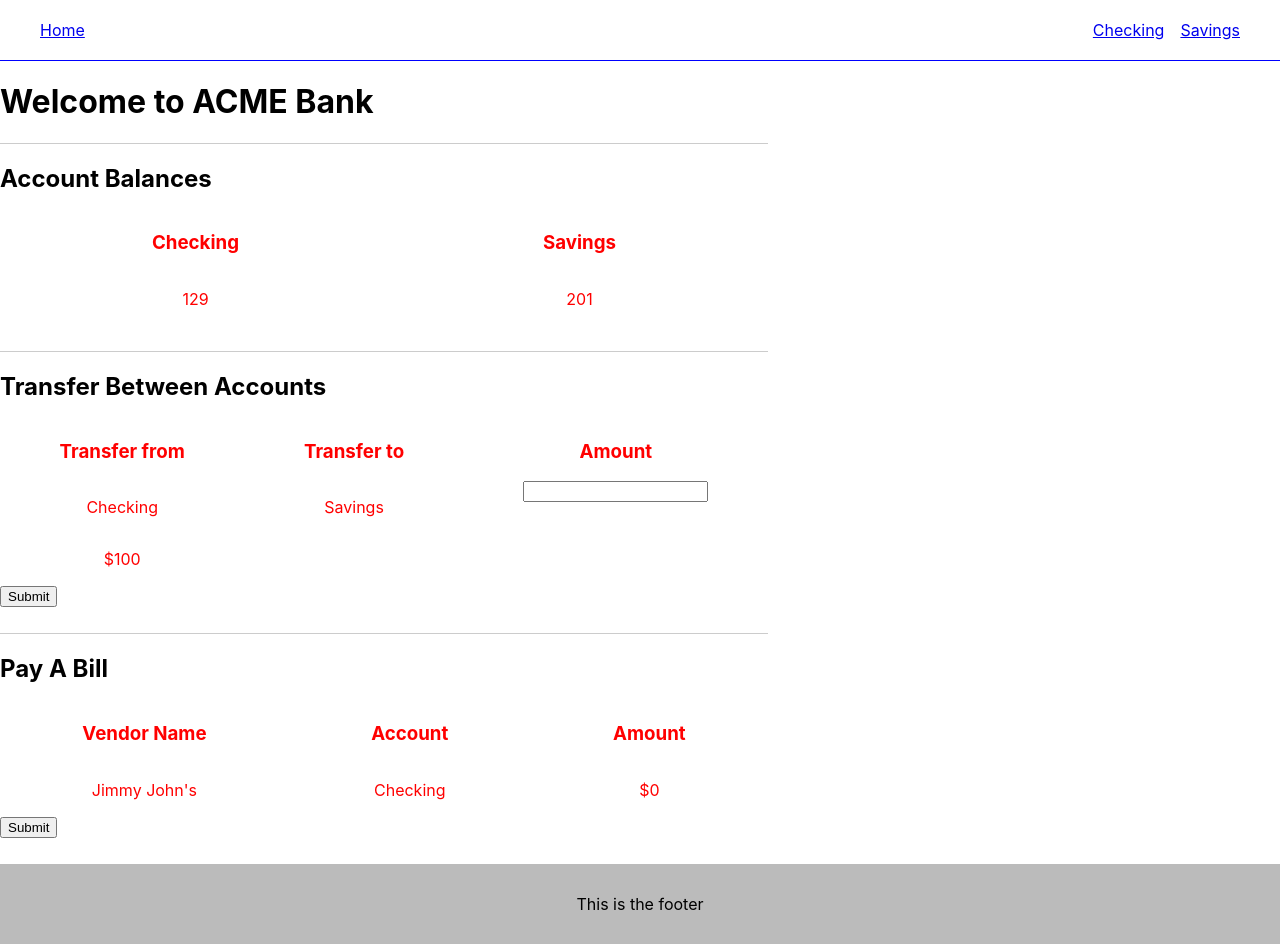
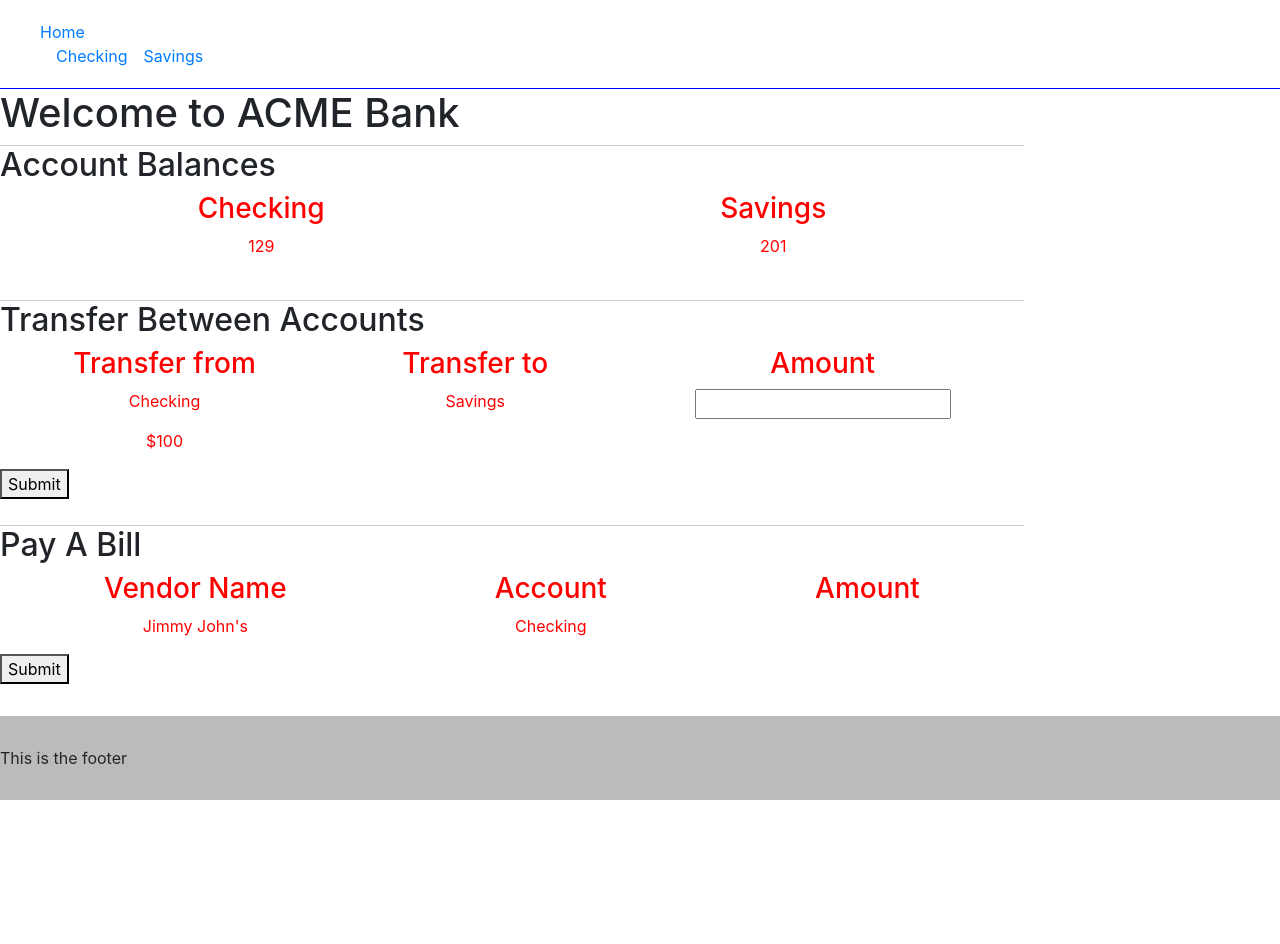
Before and after one commit to StashaG/my-bank, a React (Create React App) app: page / in a window 1280 px wide. After the commit the page ends 800 px from the top, so only its background shows below. Built offline with nearby package versions, Linux system fonts and the light colour scheme.

Commit message:
making edits to CSS and updating state

```diff
--- a/package.json
+++ b/package.json
@@ -6,6 +6,7 @@
     "@testing-library/jest-dom": "^5.11.6",
     "@testing-library/react": "^11.2.2",
     "@testing-library/user-event": "^12.5.0",
+    "bootstrap": "^4.5.3",
     "react": "^17.0.1",
     "react-dom": "^17.0.1",
     "react-redux": "^7.2.2",
--- a/src/App.js
+++ b/src/App.js
@@ -4,15 +4,15 @@ import {Checking, Landing, Savings } from './components'
 
 function App() {
   return (
-    <div>
+    <div className="y-app">
       <header>
       <Link to="/">Home</Link>
           <div className="navs">
           <Link to="/">Checking</Link>
           <Link to="/">Savings</Link>
           </div>
+      </header>
 
-      </header>
       <main>
         <Switch>
           <Route exact path="/" component={Landing} />
@@ -20,6 +20,7 @@ function App() {
           <Route exact path="/savings" component={Savings} />
         </Switch>
       </main>
+
       <footer>
         This is the footer
       </footer>
--- a/src/components/checking.jsx
+++ b/src/components/checking.jsx
@@ -1,9 +1,29 @@
-const Checking = () => {
+import { connect } from "react-redux";
+
+const Checking = ({ balance, transactions }) => {
+
+  const chkTransactions = transactions.map((transaction, index) => {
+    const { amount, date, destination } = transaction;
     return (
-        <div>
-            Checking Account Page
-        </div>
-    );
+      <li key={`date-index`}>
+        <span>{date}</span>
+        <span>{destination}</span>
+        <span>{amount}</span>
+      </li>
+    )
+  });
+
+  return (
+    <div className="view">
+      <h2>{balance}</h2>
+      <ul className="checking-transactions">{chkTransactions}</ul>
+    </div>
+  );
 };
 
-export default Checking;
+const mapStateToProps = state => ({
+  balance: state.checking.balance,
+  transactions: state.checking.transactions
+})
+
+export default connect(mapStateToProps)(Checking);
--- a/src/components/landing.jsx
+++ b/src/components/landing.jsx
@@ -7,7 +7,13 @@ const Landing = props => {
   const [amount, setAmount] = useState();
 
   const handleChange = e => {
-    setAmount(e.target.value);
+    setAmount(parseInt(e.target.value));
+  }
+
+  const handleSubmit =()=> {
+    if (!amount) return;
+    props.txfrFromChecking(amount);
+    setAmount("");
   }
 
     return (
@@ -43,10 +49,10 @@ const Landing = props => {
             </div>
             <div className="pform__column">
               <h3>Amount</h3>
-              <input onChange={handleChange} />
+              <input onChange={handleChange} value={amount} />
             </div>
           </div>
-          <button onClick={() => props.txfrFromChecking(amount)}>Submit</button>
+          <button onClick={handleSubmit}>Submit</button>
         </div>
 
         <div className="view__block">
@@ -62,7 +68,7 @@ const Landing = props => {
             </div>
             <div className="pform__column">
               <h3>Amount</h3>
-              <p>$0</p>
+              {/* <button onChange={handleBillPayAmount}>Submit</button> */}
             </div>
           </div>
           <button onClick={()=>alert('savings')}>Submit</button>
--- a/src/index.css
+++ b/src/index.css
@@ -27,18 +27,25 @@ header {
   padding: 20px 40px;
 }
 
-.main {
-  align-items: center;
+main {
+  align-items: flex-start;
   display: flex;
+  flex: 1;
   justify-content: center;
   width: 100%;
+}
+
+.y-app {
+  display: flex;
+  flex-direction: column;
+  min-height: 100vh;
 }
 
 .navs a {
   margin-left: 16px;
 }
 .view {
-  max-width: 60%;
+  max-width: 80%;
 }
 .view__block {
   border-top: 1px solid #ccc;
@@ -59,3 +66,14 @@ header {
   display: flex;
   flex-direction: column;
 }
+
+.checking-transactions {
+  list-style-type: none;
+  padding: 0;
+}
+
+.checking-transactions li {
+  display: flex;
+  justify-content: space-between;
+  margin: 10px 0;
+}
--- a/src/index.js
+++ b/src/index.js
@@ -4,6 +4,7 @@ import { BrowserRouter as Router } from 'react-router-dom';
 import { Provider } from 'react-redux';
 import store from "./redux/store";
 import './index.css';
+import 'bootstrap/dist/css/bootstrap.css';
 import App from './App';
 import reportWebVitals from './reportWebVitals';
 
--- a/src/redux/actions.js
+++ b/src/redux/actions.js
@@ -6,7 +6,13 @@ export const txfrFromChecking = amount => {
     return {
         type: TXFR_FROM_CHECKING,
         payload: {
-            amount
+            amount,
+            transaction: {
+                amount,
+                date: Date.now(),
+                destination: 'savings',
+                source: 'checking'
+            }
         }
     }
 }
--- a/src/redux/reducers/checking.js
+++ b/src/redux/reducers/checking.js
@@ -1,7 +1,8 @@
 import { TXFR_FROM_CHECKING } from "../actionTypes"
 
 const initialState = {
-    balance: 129
+    balance: 129,
+    transactions: []
 };
 
 export default function(state = initialState, action) {
@@ -9,7 +10,13 @@ export default function(state = initialState, action) {
         case TXFR_FROM_CHECKING: {
             return {
                 ...state, //makes a copy of the initial state, equals - balance: 129
-                balance: state.balance + action.payload.amount
+                balance: state.balance + action.payload.amount,
+                transactions: [
+                    ...state.transactions,
+                    {
+                        ...action.payload.transaction
+                    }
+                ]
             }
         }
         default:
```
Also changed, not shown: 2 other files (tests, documents, lock files or other folders).
